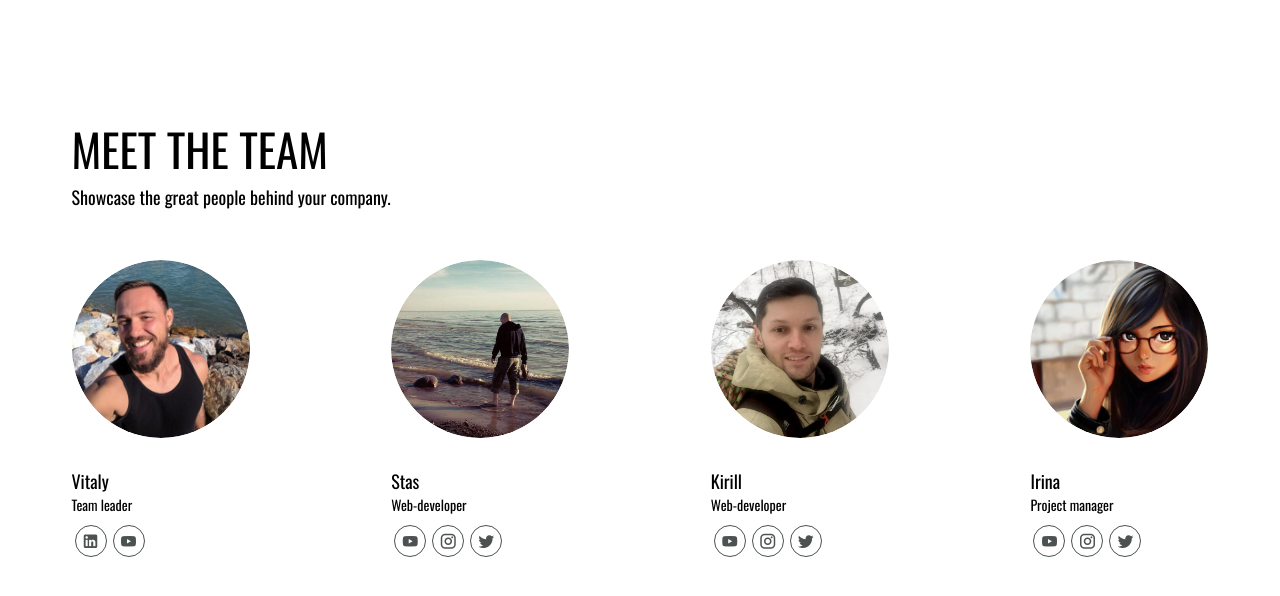
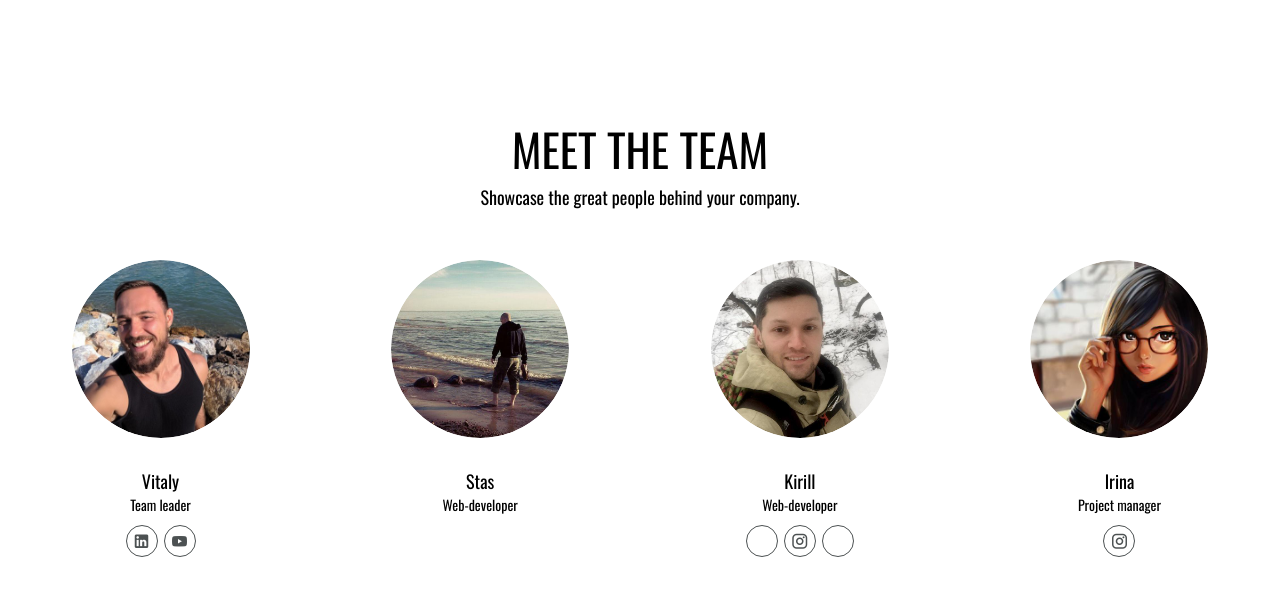
Before and after one commit to kezlya/dev-team.club, a Nuxt app: page / in a window 1280 px wide. Shown: the top 596 px of the page. Built offline with nearby package versions, Linux system fonts and the light colour scheme.

Commit message:
update team section to vuetify2

```diff
--- a/components/Team.vue
+++ b/components/Team.vue
@@ -1,6 +1,6 @@
 <template>
     <v-container>
-        <section class="team flex">
+        <section class="team">
             <h2 class="team__title">Meet the team</h2>
             <p class="team__subtitle">Showcase the great people behind your company.</p>
             <div class="team__members">
@@ -10,10 +10,10 @@
                     <p class="team__member-position">Team leader</p>
                     <div class="team__member-socials">
                         <v-btn href="https://www.linkedin.com/in/vitaly-kezlya-450192b/" target="_blank" class="team__social-btn" outlined icon fab x-small>
-                            <v-icon>mdi-linkedin</v-icon>
+                            <v-icon class="social-icon">mdi-linkedin</v-icon>
                         </v-btn>
                         <v-btn href="https://www.youtube.com/channel/UCtI9EdFlDo-4m98-m5SCbcw" target="_blank" class="team__social-btn" outlined icon fab x-small>
-                            <v-icon>mdi-youtube</v-icon>
+                            <v-icon class="social-icon">mdi-youtube</v-icon>
                         </v-btn>
                     </div>
                 </div>
@@ -22,15 +22,7 @@
                     <p class="team__member-name">Stas</p>
                     <p class="team__member-position">Web-developer</p>
                     <div class="team__member-socials">
-                        <v-btn  target="_blank" class="team__social-btn" outlined icon fab x-small>
-                            <v-icon>mdi-youtube</v-icon>
-                        </v-btn>
-                        <v-btn  target="_blank" class="team__social-btn" outlined icon fab x-small>
-                            <v-icon>mdi-instagram</v-icon>
-                        </v-btn>
-                        <v-btn  target="_blank" class="team__social-btn" outlined icon fab x-small>
-                            <v-icon>mdi-twitter</v-icon>
-                        </v-btn>
+
                     </div>
                 </div>
                 <div class="team__member">
@@ -38,14 +30,14 @@
                     <p class="team__member-name">Kirill</p>
                     <p class="team__member-position">Web-developer</p>
                     <div class="team__member-socials">
-                        <v-btn  target="_blank" class="team__social-btn" outlined icon fab x-small>
-                            <v-icon>mdi-youtube</v-icon>
+                        <v-btn href="https://github.com/klimonov/" target="_blank" class="team__social-btn" outlined icon fab x-small>
+                            <v-icon class="social-icon">mdi-github-circle</v-icon>
                         </v-btn>
-                        <v-btn  target="_blank" class="team__social-btn" outlined icon fab x-small>
-                            <v-icon>mdi-instagram</v-icon>
+                        <v-btn href="https://www.instagram.com/kklimonov/" target="_blank" class="team__social-btn" outlined icon fab x-small>
+                            <v-icon class="social-icon">mdi-instagram</v-icon>
                         </v-btn>
-                        <v-btn  target="_blank" class="team__social-btn" outlined icon fab x-small>
-                            <v-icon>mdi-twitter</v-icon>
+                        <v-btn href="https://vk.com/22pov22" target="_blank" class="team__social-btn" outlined icon fab x-small>
+                            <v-icon class="social-icon">mdi-vk</v-icon>
                         </v-btn>
                     </div>
                 </div>
@@ -54,14 +46,8 @@
                     <p class="team__member-name">Irina</p>
                     <p class="team__member-position">Project manager</p>
                     <div class="team__member-socials">
-                        <v-btn  target="_blank" class="team__social-btn" outlined icon fab x-small>
-                            <v-icon>mdi-youtube</v-icon>
-                        </v-btn>
-                        <v-btn  target="_blank" class="team__social-btn" outlined icon fab x-small>
-                            <v-icon>mdi-instagram</v-icon>
-                        </v-btn>
-                        <v-btn  target="_blank" class="team__social-btn" outlined icon fab x-small>
-                            <v-icon>mdi-twitter</v-icon>
+                        <v-btn href="https://www.instagram.com/Koblovai/" target="_blank" class="team__social-btn" outlined icon fab x-small>
+                            <v-icon class="social-icon">mdi-instagram</v-icon>
                         </v-btn>
                     </div>
                 </div>
@@ -102,4 +88,10 @@
     &__social-btn
         margin 0 3px
         color #4C5152!important
+        &:hover
+            background-color #00aeef
+            color #00aeef!important
+            .social-icon
+                color white!important
+
 </style>
--- a/pages/index.vue
+++ b/pages/index.vue
@@ -1,5 +1,5 @@
 <template>
-	<div class="text-center">
+	<div class="sections-wrapper">
 		<team></team>
 	</div>
 </template>
@@ -14,8 +14,7 @@ export default {
 }
 </script>
 
-<style scoped>
-
-
-
+<style lang="stylus" scoped>
+.sections-wrapper
+	text-align center
 </style>
```
